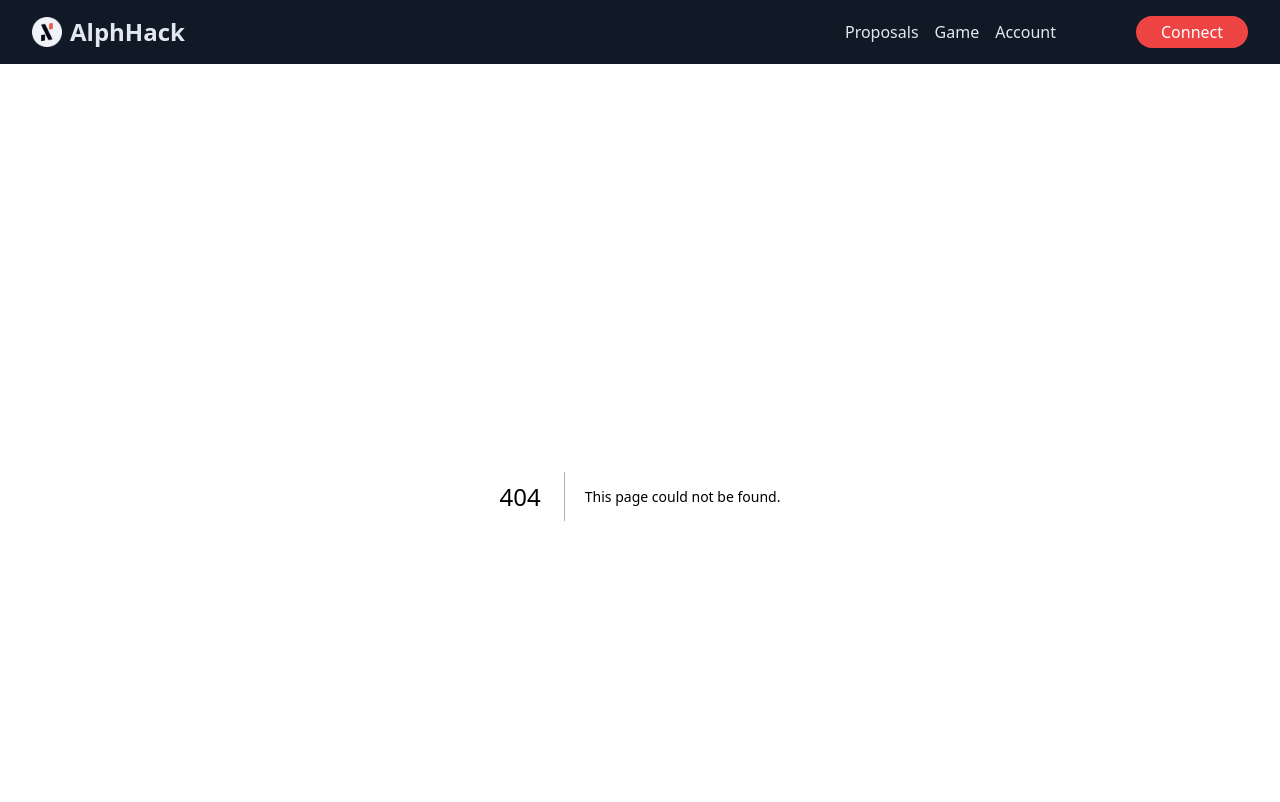
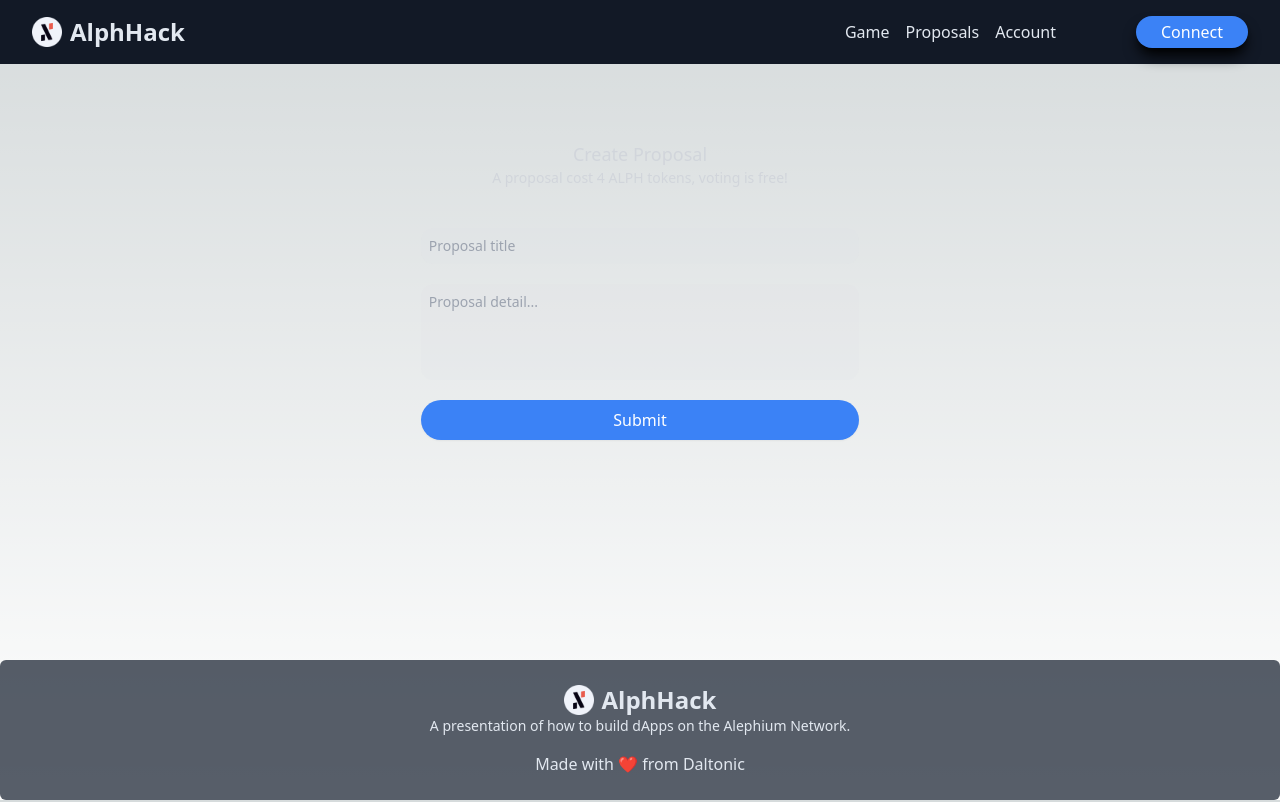
Before and after one commit to Daltonic/alephium_hackathon, a Next.js app in the folder dapp/: page /create in a window 1280 px wide. Before the commit this address had no page. Shown: the top 802 px of the page. Built offline with nearby package versions, Linux system fonts and the light colour scheme.

Commit message:
able to create all templates

```diff
--- a/dapp/src/components/Header.tsx
+++ b/dapp/src/components/Header.tsx
@@ -1,7 +1,7 @@
 import React from 'react'
-import logo from '../../assets/logo.png'
 import Link from 'next/link'
 import Menu from './Menu'
+import logo from '../../assets/logo.png'
 import Image from 'next/image'
 
 const Header = () => {
@@ -17,13 +17,17 @@
 
         <div className="flex items-center gap-10">
           <ul className="hidden md:flex gap-4 font-medium list-none">
-            <Link href="/create">Proposals</Link>
-            <li>Game</li>
+            <Link href="/">Game</Link>
+            <Link href="/proposals">Proposals</Link>
             <Link href="/account">Account</Link>
           </ul>
           <Menu />
           <div className="hidden md:block">
-            <button className="bg-red-500 text-white rounded-full p-1 min-w-28 text-md hidden md:block">Connect</button>
+            <button className="bg-blue-500 shadow-lg shadow-black text-white
+            rounded-full p-1 min-w-28 text-md hidden md:block hover:bg-[#141f34]
+            transition duration-300 ease-in-out transform hover:scale-105">
+              Connect
+            </button>
           </div>
         </div>
       </div>
--- a/dapp/src/components/Menu.tsx
+++ b/dapp/src/components/Menu.tsx
@@ -27,10 +27,16 @@
             : 'hidden'
         }`}
       >
-        <Link href="/create">Proposals</Link>
-        <li className='list-none'>Game</li>
+        <Link href="/">Game</Link>
+        <Link href="/proposals">Proposals</Link>
         <Link href="/account">Account</Link>
-        <button className="bg-red-500 text-white rounded-full p-1 min-w-28 text-md hidden md:block">Connect</button>
+        <button
+          className="bg-blue-500 shadow-lg shadow-black text-white
+            rounded-full p-1 min-w-28 text-md hidden md:block hover:bg-[#141f34]
+            transition duration-300 ease-in-out transform hover:scale-105"
+        >
+          Connect
+        </button>
       </div>
     </div>
   )
--- /dev/null
+++ b/dapp/src/components/Proposal.tsx
@@ -0,0 +1,40 @@
+import React from 'react'
+
+const Proposal = () => {
+  return (
+    <div className="text-start mb-5 w-full bg-gray-300 bg-opacity-10 p-4 rounded-xl">
+      <h1 className="text-xl mb-2">Proposal Title</h1>
+      <p className="text-sm">This is a sample proposal description.</p>
+      <div className="flex space-x-3 my-3">
+        <i className="fas fa-pen text-xs text-blue-500 cursor-pointer"></i>
+        <i className="fas fa-trash-alt text-xs text-red-500 cursor-pointer"></i>
+      </div>
+      <div className="flex justify-between items-center flex-wrap my-2 w-full">
+        <div className="flex space-x-2 justify-center">
+          <button
+            className="flex justify-center items-center px-2 py-1 rounded
+            border-blue-500 text-xs align-center w-max border transition
+            duration-300 ease space-x-1 text-blue-500 hover:bg-blue-500 hover:text-white"
+          >
+            <i className="fas fa-ethereum text-xs cursor-pointer"></i>
+            <span>10 Upvote</span>
+          </button>
+          <button
+            className="flex justify-center items-center px-2 py-1 rounded
+            border-red-500 text-xs align-center w-max border transition
+            duration-300 ease space-x-1 text-red-500 hover:bg-red-500 hover:text-white"
+          >
+            <i className="fas fa-ethereum text-xs cursor-pointer"></i>
+            <span>4 Downvote</span>
+          </button>
+        </div>
+        <div className="flex justify-center items-center space-x-2">
+          <div className="rounded-full bg-gray-400 w-5 h-5"></div>
+          <p className="text-sm">0x...1234</p>
+        </div>
+      </div>
+    </div>
+  )
+}
+
+export default Proposal
--- /dev/null
+++ b/dapp/src/pages/account.tsx
@@ -0,0 +1,50 @@
+import React from 'react'
+import Head from 'next/head'
+import logo from '../../assets/logo.png'
+import Image from 'next/image'
+import Link from 'next/link'
+
+export default function Page() {
+  return (
+    <div>
+      <Head>
+        <title>AlphHack - Create</title>
+        <meta name="description" content="Generated by @alephium/cli init" />
+        <meta name="viewport" content="width=device-width, initial-scale=1" />
+        <link rel="icon" href="/favicon.ico" />
+      </Head>
+
+      <div className="text-gray-300 font-light">
+        <div className="w-11/12 md:w-2/5 h-7/12 mx-auto">
+          <div className="flex flex-col justify-center items-center rounded-xl mt-5 mb-5">
+            <h4 className="p-2 text-lg">Account Details</h4>
+          </div>
+
+          <div className="flex flex-col bg-gray-800 rounded-xl shadow-md p-6">
+            <div className="flex flex-row items-center">
+              <Image src={logo} alt="logo" width={40} height={40} />
+              <div className="ml-4">
+                <h4 className="text-lg font-medium text-gray-200">0x...1234</h4>
+                <p className="text-sm text-gray-400">@your_account</p>
+              </div>
+            </div>
+            <div className="flex justify-between items-end">
+              <div className="mt-6">
+                <h4 className="text-lg font-medium text-gray-200">Account Balance:</h4>
+                <p className="text-2xl font-bold text-gray-200">1.234 ALPH</p>
+              </div>
+              <Link
+                href={'/create'}
+                className="bg-green-500 shadow-lg shadow-black text-white
+              rounded-full p-1 min-w-28 text-md hidden md:block hover:bg-[#141f34]
+              transition duration-300 ease-in-out transform hover:scale-105 text-center"
+              >
+                Propose
+              </Link>
+            </div>
+          </div>
+        </div>
+      </div>
+    </div>
+  )
+}
--- /dev/null
+++ b/dapp/src/pages/create.tsx
@@ -0,0 +1,54 @@
+import React from 'react'
+import Head from 'next/head'
+
+export default function Page() {
+  return (
+    <div>
+      <Head>
+        <title>AlphHack - Create</title>
+        <meta name="description" content="Generated by @alephium/cli init" />
+        <meta name="viewport" content="width=device-width, initial-scale=1" />
+        <link rel="icon" href="/favicon.ico" />
+      </Head>
+
+      <div className="text-gray-300 font-light">
+        <div className="w-11/12 md:w-2/5 h-7/12 p-6 mx-auto">
+          <form className="flex flex-col">
+            <div className="flex flex-col justify-center items-center rounded-xl mt-5 mb-5">
+              <h4 className="text-lg">Create Proposal</h4>
+              <p className='text-sm'>A proposal cost 4 ALPH tokens, voting is free!</p>
+            </div>
+            <div
+              className="flex flex-row justify-between items-center bg-gray-300 bg-opacity-10
+              rounded-xl mt-5 p-2"
+            >
+              <input
+                className="block w-full text-sm text-slate-500 bg-transparent border-0
+                focus:outline-none focus:ring-0"
+                type="text"
+                name="title"
+                placeholder="Proposal title"
+              />
+            </div>
+            <div
+              className="flex flex-row justify-between items-center bg-gray-300 bg-opacity-10
+              rounded-xl mt-5 p-2"
+            >
+              <textarea
+                className="block w-full text-sm resize-none text-slate-500 bg-transparent
+                border-0 focus:outline-none focus:ring-0 h-20"
+                name="question"
+                placeholder="Proposal detail..."
+              />
+            </div>
+            <button className="bg-blue-500 shadow-sm hover:shadow-blue-900 text-white
+            rounded-full p-2 min-w-28 text-md md:block hover:bg-[#141f34]
+            transition duration-300 ease-in-out transform hover:scale-105 block mt-5">
+              Submit
+            </button>
+          </form>
+        </div>
+      </div>
+    </div>
+  )
+}
--- a/dapp/src/pages/index.tsx
+++ b/dapp/src/pages/index.tsx
@@ -150,7 +150,7 @@
         <link rel="icon" href="/favicon.ico" />
       </Head>
 
-      <div className="w-full h-80 border-gray-700 border mx-auto overflow-hidden relative">
+      <div className="w-full h-80 mx-auto overflow-hidden relative bg-gray-300 bg-opacity-10 rounded-xl">
         <div
           ref={jumperRef}
           className={`bg-no-repeat w-16 h-16 relative bg-cover bg-center ${isJumping ? 'jump' : ''}`}
@@ -166,25 +166,42 @@
           <div className="absolute inset-0 flex items-center justify-center bg-gray-100 bg-opacity-15 z-20">
             <div className="flex flex-col items-center space-y-2">
               <h4 className="text-xl font-bold">Game Over!</h4>
+              <p className='text-sm'>You must get upto 10 ALPH before claiming free tokens.</p>
               <button
                 onClick={resetGame}
-                className="bg-gray-500 text-white rounded-full px-4 py-2 min-w-[6rem] text-sm md:inline-block"
+                className="bg-gray-500 shadow-lg shadow-black text-white
+                rounded-full p-1 min-w-28 text-md hidden md:block hover:bg-[#141f34]
+                transition duration-300 ease-in-out transform hover:scale-105 mx-auto mt-5"
               >
-                Reset
+                Restart
               </button>
             </div>
           </div>
         )}
 
-        <div className="absolute top-2 right-4 bg-gray-100 bg-opacity-15 py-1 px-2 rounded-lg">ALPH <span className='text-red-500'>{survivalTime}</span></div>
+        <div className="absolute top-2 right-4 bg-gray-100 bg-opacity-15 py-1 px-2 rounded-lg">
+          ALPH <span className="text-red-500">{survivalTime}</span>
+        </div>
       </div>
 
       {!isGameOver && (
         <button
           onClick={jump}
-          className="bg-red-500 text-white rounded-full p-1 min-w-28 text-md hidden md:block mx-auto mt-8"
+          className="bg-red-500 shadow-lg shadow-black text-white
+            rounded-full p-1 min-w-28 text-md hidden md:block hover:bg-[#141f34]
+            transition duration-300 ease-in-out transform hover:scale-105 mx-auto mt-5"
         >
           Jump
+        </button>
+      )}
+
+      {isGameOver && survivalTime > 10 && (
+        <button
+          className="bg-green-500 shadow-lg shadow-black text-white
+            rounded-full p-1 min-w-28 text-md hidden md:block hover:bg-[#141f34]
+            transition duration-300 ease-in-out transform hover:scale-105 mx-auto mt-5"
+        >
+          Claim Prize
         </button>
       )}
     </div>
--- /dev/null
+++ b/dapp/src/pages/proposals.tsx
@@ -0,0 +1,43 @@
+import React from 'react'
+import Head from 'next/head'
+import Proposal from '@/components/Proposal'
+import Link from 'next/link'
+
+export default function Page() {
+  return (
+    <div>
+      <Head>
+        <title>AlphHack - Proposal</title>
+        <meta name="description" content="Generated by @alephium/cli init" />
+        <meta name="viewport" content="width=device-width, initial-scale=1" />
+        <link rel="icon" href="/favicon.ico" />
+      </Head>
+
+      <div className="text-gray-300 font-light">
+        <div
+          className="w-full flex justify-between items-center space-x-2
+          border-b border-gray-300 border-b-gray-500 pb-4"
+        >
+          <div className="flex flex-col flex-wrap w-5/6">
+            <h1 className="sm:text-3xl md:2xl text-xl">Create a New Proposal</h1>
+            <p className="text-md mt-2">A proposal cost 4 ALPH tokens, voting is free!</p>
+          </div>
+          <Link
+            href={'/create'}
+            className="bg-green-500 shadow-lg shadow-black text-white text-center
+            rounded-full p-1 min-w-28 text-md hidden md:block hover:bg-[#141f34]
+            transition duration-300 ease-in-out transform hover:scale-105 mx-auto mt-5"
+          >
+            Create
+          </Link>
+        </div>
+
+        <div className="h-10" />
+
+        {Array.from({ length: 5 }, (_, i) => (
+          <Proposal key={i} />
+        ))}
+      </div>
+    </div>
+  )
+}
```
